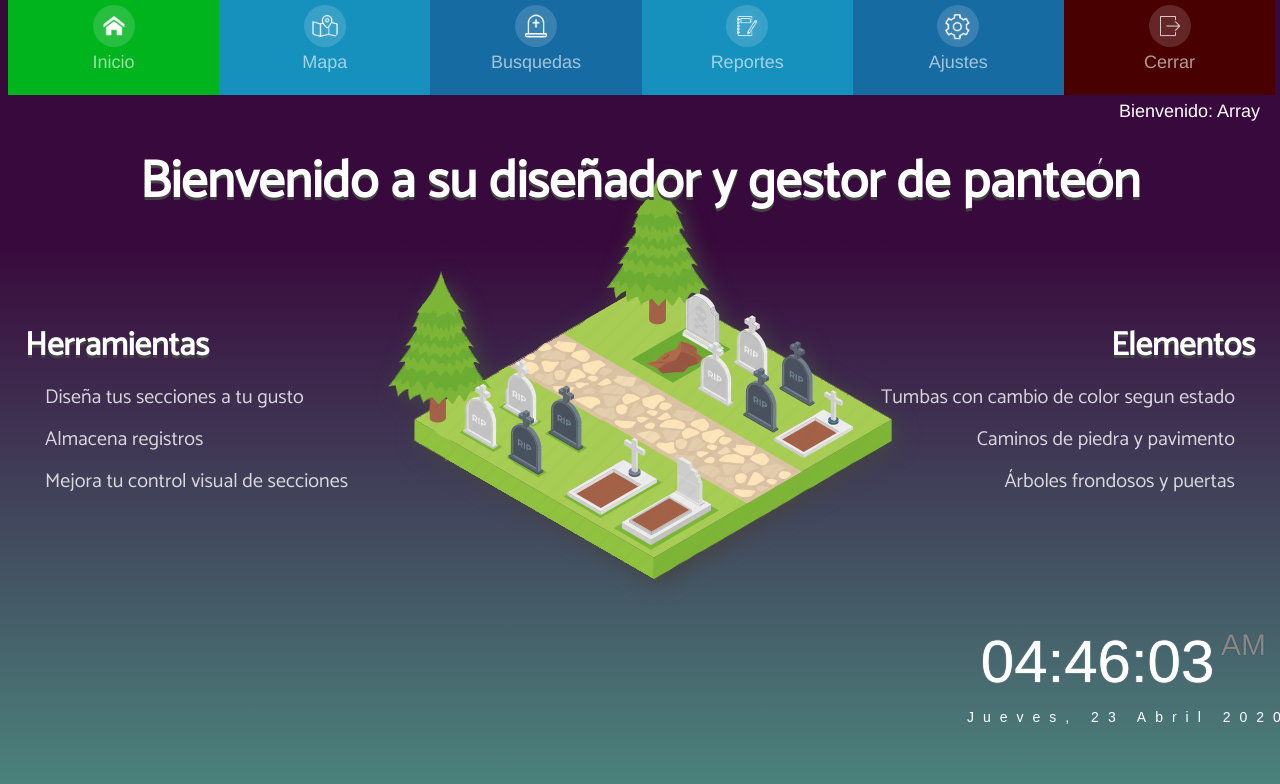
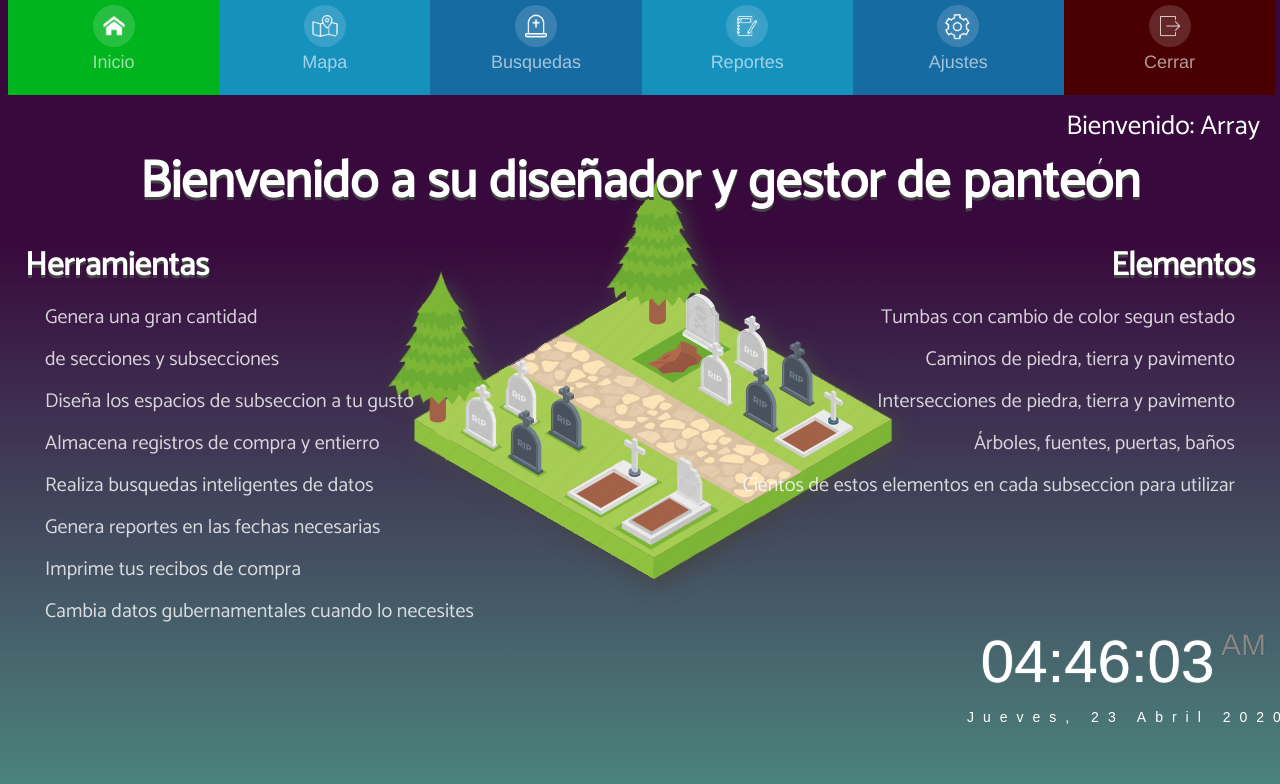
Before and after one commit to CarlosVargas17/Panteon2, a PHP site: page /bienvenida.php in a window 1280 px wide. Shown: the top 784 px of the page. Run offline with PHP 8.4, Linux system fonts and the light colour scheme; a user stored in the database is signed in.

Commit message:
Update 220420201145pm
mas texto en pagina de bienvenida

```diff
--- a/bienvenida.php
+++ b/bienvenida.php
@@ -117,9 +117,13 @@ $usuario = $_SESSION["User"];
 <div class="lista">
 	<ul>
 		<li class="a" >Herramientas</li>
-		<li class="b">Diseña tus secciones a tu gusto</li>
-		<li class="b">Almacena registros</li>
-		<li class="b">Mejora tu control visual de secciones</li>
+		<li class="b">Genera una gran cantidad  <br>de secciones y subsecciones </li>
+		<li class="b">Diseña los espacios de subseccion a tu gusto</li>
+		<li class="b">Almacena registros de compra y entierro</li>
+		<li class="b">Realiza busquedas inteligentes de datos</li>
+		<li class="b">Genera reportes en las fechas necesarias</li>
+		<li class="b">Imprime tus recibos de compra</li>
+		<li class="b">Cambia datos gubernamentales cuando lo necesites</li>
 
 	</ul>
 </div>
@@ -127,8 +131,10 @@ $usuario = $_SESSION["User"];
 	<ul>
 		<li class="a2" >Elementos</li>
 		<li class="b2">Tumbas con cambio de color segun estado</li>
-		<li class="b2">Caminos de piedra y pavimento</li>
-		<li class="b2">Árboles frondosos y puertas</li>
+		<li class="b2">Caminos de piedra, tierra y pavimento</li>
+		<li class="b2">Intersecciones de piedra, tierra y pavimento</li>
+		<li class="b2">Árboles, fuentes, puertas, baños</li>
+		<li class="b2">Cientos de estos elementos en cada subseccion para utilizar</li>
 
 	</ul>
 </div>
--- a/style/index_style.css
+++ b/style/index_style.css
@@ -82,7 +82,7 @@ filter: drop-shadow(0px 3px 0px #444);
 .lista{
 
 	float: left;
-	top: 300px;
+	top: 220px;
 	position: absolute;
 	left: 25px;
 
@@ -121,7 +121,7 @@ div.lista:hover li.b{
 .lista2{
 
 	float: RIGHT;
-	top: 300px;
+	top: 220px;
 	position: absolute;
 	RIGHT: 25px;
 
@@ -747,7 +747,8 @@ position: absolute;
 .msghola p{
 
 	color: white;
-	font-size: 18px;
+	font-size: 27px;
+	font-family: 'Catamaran', sans-serif;
 }
 .Gobh4{
 margin-right: 0px;
```
